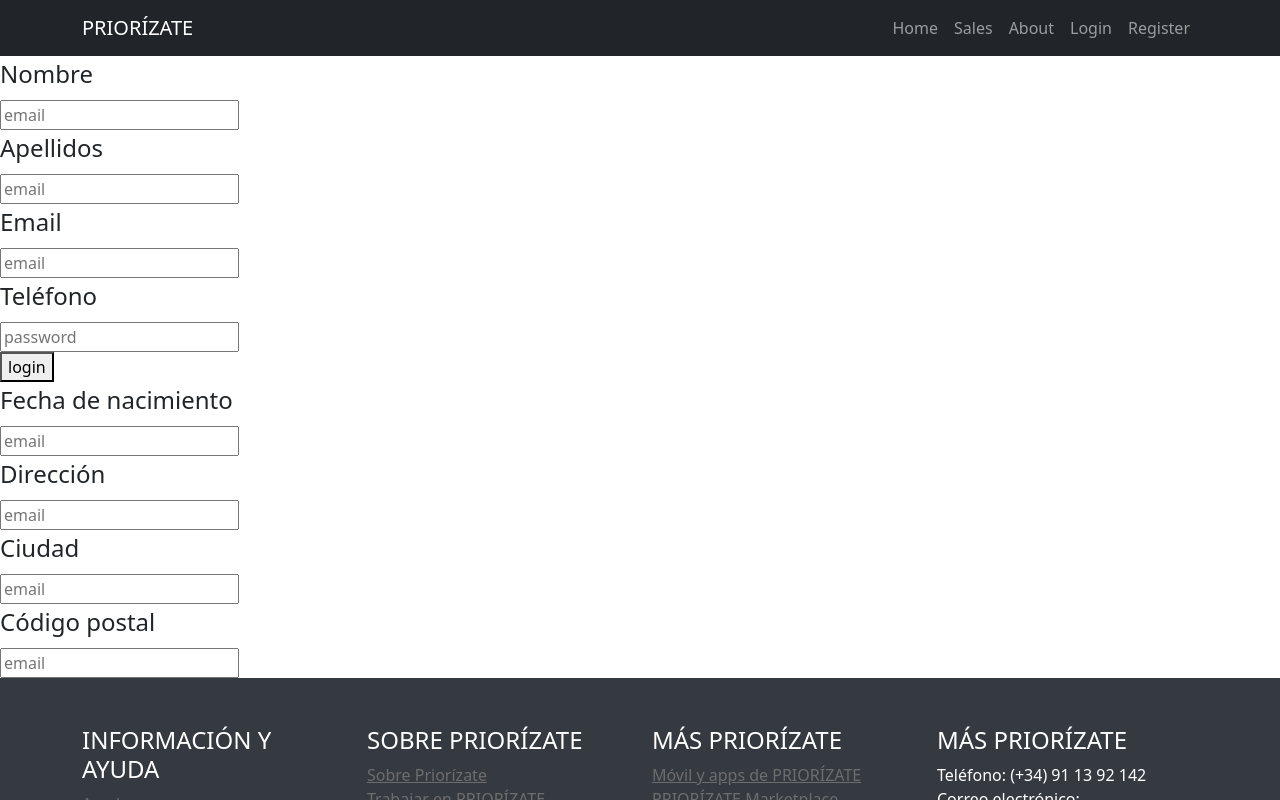
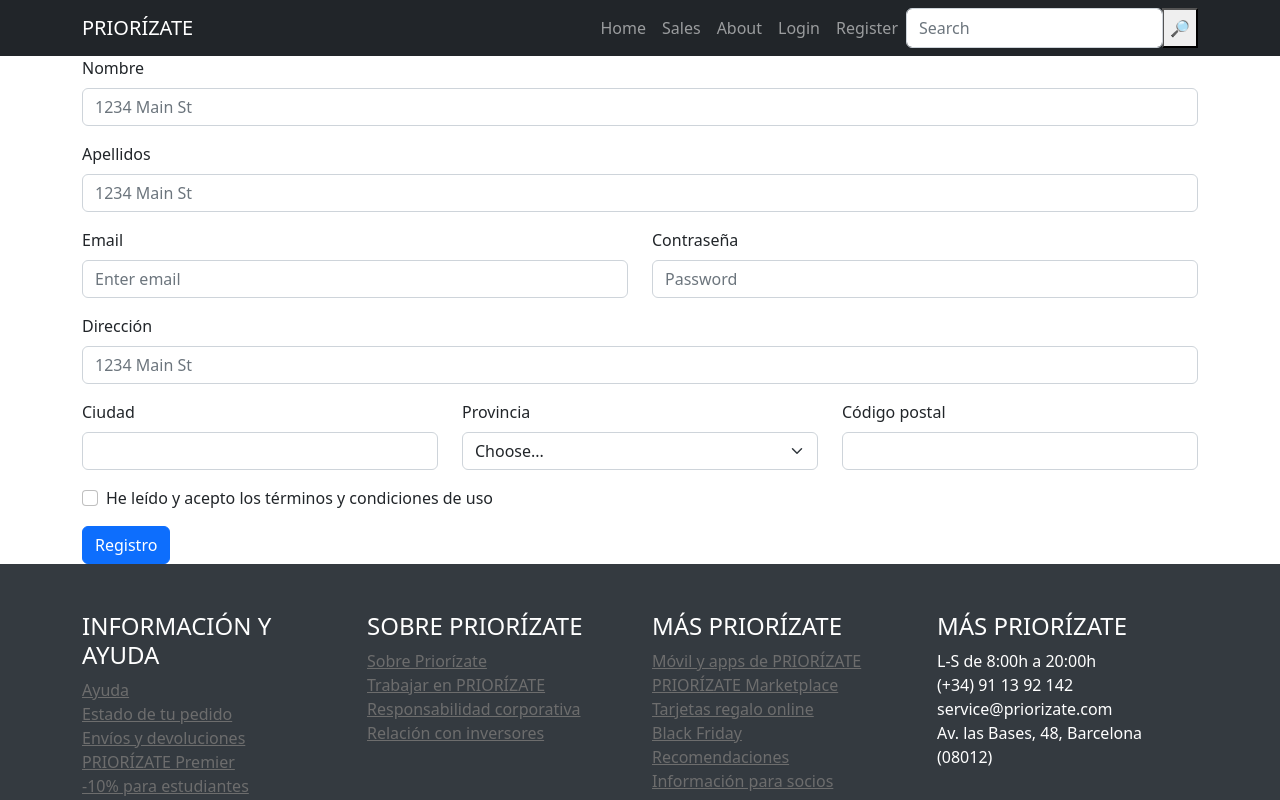
Before and after one commit to vanejogaa/vintage-project, a React (Create React App) app: page /register in a window 1280 px wide. Shown: the top 800 px of the page. Built offline with nearby package versions, Linux system fonts and the light colour scheme.

Commit message:
formulario

```diff
--- a/package.json
+++ b/package.json
@@ -17,6 +17,7 @@
     "react-scripts": "5.0.1",
     "redux": "^4.2.1",
     "redux-thunk": "^2.4.2",
+    "sass": "^1.62.0",
     "styled-components": "^5.3.9",
     "web-vitals": "^2.1.4"
   },
--- a/src/App.css
+++ b/src/App.css
@@ -4,4 +4,6 @@
     --mainLightGrey: rgba(172, 172, 172);
     --mainWhite: #fff;
     --mainBlue: #007bff;
+    background-color: #343a40;
+
 }
--- a/src/components/NavigationComponent/NavigationComponent.js
+++ b/src/components/NavigationComponent/NavigationComponent.js
@@ -20,6 +20,11 @@
           <Link className='nav-link' to='/about'>About</Link>
           <Link className='nav-link' to='/login'>Login</Link>
           <Link className='nav-link' to='/register'>Register</Link>
+          <div class="input-group rounded">
+          <input type="search" class="form-control rounded" placeholder="Search" aria-label="Search" aria-describedby="search-addon" />
+          <button class="fas fa-search">🔎</button>
+
+          </div>
         </Nav>
       </Container>
     </Navbar>
--- a/src/components/footer/Footer.js
+++ b/src/components/footer/Footer.js
@@ -45,11 +45,9 @@
         <div className="col-md-3 col-sm-6">
             <h4>MÁS PRIORÍZATE</h4>
             <ul className="list-unstyled">
-                <li>Teléfono: (+34) 91 13 92 142</li>
-                <li>Correo electrónico: service@priorizate.com</li>
-                <li>Horario de atención:
-                <br/>Lunes a viernes de 8:00h a 20:00h, sábados de 8:00h a 18:00h</li>
-                <li>Dirección:</li>
+                <li>L-S de 8:00h a 20:00h</li>
+                <li>(+34) 91 13 92 142</li>
+                <li>service@priorizate.com</li>
                 <li>Av. las Bases, 48, Barcelona (08012)</li>
             </ul>
         </div>
@@ -57,8 +55,7 @@
         {/*Footer Bottom */}
         <div className="footer-bottom">
             <p className="text-xs-center">
-                &copy;{new Date().getFullYear()} PRIORÍZATE - All Rights
-                Reserved
+                &copy;{new Date().getFullYear()} PRIORÍZATE. Todos los derechos reservados.
             </p>
         </div>
         </div>
--- a/src/index.js
+++ b/src/index.js
@@ -2,7 +2,7 @@
 import "bootstrap/dist/css/bootstrap.min.css";
 import App from './App';
 import { BrowserRouter } from 'react-router-dom';
-
+import 'bootstrap/dist/css/bootstrap.min.css';
 
 const root = ReactDOM.createRoot(document.getElementById('root'));
 root.render(
--- /dev/null
+++ b/src/pages/HomePage.css
@@ -0,0 +1,3 @@
+Container {
+    margin-block-end: 20%;
+}
--- a/src/pages/LoginPage.js
+++ b/src/pages/LoginPage.js
@@ -35,6 +35,7 @@
             <legend>password</legend>
             <input value={userLoginData.pass} onChange={(e)=>setUserLoginData({...userLoginData, pass: e.target.value})} placeholder='password' type='password'/>
         </fieldset>
+        <br/>
         <button onClick={onLogin}>login</button>
     </form>
   </div>
--- a/src/pages/LoginPage.module.css
+++ b/src/pages/LoginPage.module.css
@@ -0,0 +1,4 @@
+.LoginPage {
+    text-align: center;
+    margin-block-end: 20%;
+}
--- a/src/pages/RegisterPage.js
+++ b/src/pages/RegisterPage.js
@@ -1,68 +1,70 @@
-import React, { useState } from 'react';
-import PropTypes from 'prop-types';
-import { login } from '../api/auth.api';
-import styles from './RegisterPage.module.css';
+import { Container } from 'react-bootstrap';
+import Button from 'react-bootstrap/Button';
+import Col from 'react-bootstrap/Col';
+import Form from 'react-bootstrap/Form';
+import Row from 'react-bootstrap/Row';
 
+function GridComplexExample() {
+  return (
+    <Container>
+    <Form>
+    <Form.Group className="mb-3" controlId="formGridAddress1">
+        <Form.Label>Nombre</Form.Label>
+        <Form.Control placeholder="1234 Main St" />
+      </Form.Group>
 
-const RegisterPage = () => {
+      <Form.Group className="mb-3" controlId="formGridAddress1">
+        <Form.Label>Apellidos</Form.Label>
+        <Form.Control placeholder="1234 Main St" />
+      </Form.Group>
 
-    const [userRegisterData, setUserRegisterData] = useState({email: '', pass: ''})
-    const [registerAlert, setRegisterAlert] = useState('')
+      <Row className="mb-3">
+        <Form.Group as={Col} controlId="formGridEmail">
+          <Form.Label>Email</Form.Label>
+          <Form.Control type="email" placeholder="Enter email" />
+        </Form.Group>
 
-    function onRegister(e){
-        e.preventDefault()
-        const user = login(userRegisterData.email,userRegisterData.pass)
+        <Form.Group as={Col} controlId="formGridPassword">
+          <Form.Label>Contraseña</Form.Label>
+          <Form.Control type="password" placeholder="Password" />
+        </Form.Group>
+      </Row>
 
-        if(user){
-            alert('LOGIN CORRECTO')
-            setRegisterAlert('')
-        }
-        else{
-            setUserRegisterData({email: '', pass: ''})
-            setRegisterAlert('Login incorrecto')
-        }
+      <Form.Group className="mb-3" controlId="formGridAddress1">
+        <Form.Label>Dirección</Form.Label>
+        <Form.Control placeholder="1234 Main St" />
+      </Form.Group>
 
-    }
+      <Row className="mb-3">
+        <Form.Group as={Col} controlId="formGridCity">
+          <Form.Label>Ciudad</Form.Label>
+          <Form.Control />
+        </Form.Group>
 
-  return(
-  <div className={styles.RegisterPage}>
-  <span style={{color: 'red'}}>{registerAlert}</span>
-    <form>
-    <fieldset>
-            <legend>Nombre</legend>
-            <input value={userRegisterData.email} onChange={(e)=>setUserRegisterData({...userRegisterData, email: e.target.value})} placeholder='email'/>
-        </fieldset>
-        <fieldset>
-            <legend>Apellidos</legend>
-            <input value={userRegisterData.email} onChange={(e)=>setUserRegisterData({...userRegisterData, email: e.target.value})} placeholder='email'/>
-        </fieldset>
-        <fieldset>
-            <legend>Email</legend>
-            <input value={userRegisterData.email} onChange={(e)=>setUserRegisterData({...userRegisterData, email: e.target.value})} placeholder='email'/>
-        </fieldset>
-        <fieldset>
-            <legend>Teléfono</legend>
-            <input value={userRegisterData.pass} onChange={(e)=>setUserRegisterData({...userRegisterData, pass: e.target.value})} placeholder='password' type='password'/>
-        </fieldset>
-        <button onClick={onRegister}>login</button>
-        <fieldset>
-            <legend>Fecha de nacimiento</legend>
-            <input value={userRegisterData.email} onChange={(e)=>setUserRegisterData({...userRegisterData, email: e.target.value})} placeholder='email'/>
-        </fieldset><fieldset>
-            <legend>Dirección</legend>
-            <input value={userRegisterData.email} onChange={(e)=>setUserRegisterData({...userRegisterData, email: e.target.value})} placeholder='email'/>
-        </fieldset>
-        <fieldset>
-            <legend>Ciudad</legend>
-            <input value={userRegisterData.email} onChange={(e)=>setUserRegisterData({...userRegisterData, email: e.target.value})} placeholder='email'/>
-        </fieldset>
-        <fieldset>
-            <legend>Código postal</legend>
-            <input value={userRegisterData.email} onChange={(e)=>setUserRegisterData({...userRegisterData, email: e.target.value})} placeholder='email'/>
-        </fieldset>
-    </form>
-  </div>
-  )
-};
+        <Form.Group as={Col} controlId="formGridState">
+          <Form.Label>Provincia</Form.Label>
+          <Form.Select defaultValue="Choose...">
+            <option>Choose...</option>
+            <option>...</option>
+          </Form.Select>
+        </Form.Group>
 
-export default RegisterPage;
+        <Form.Group as={Col} controlId="formGridZip">
+          <Form.Label>Código postal</Form.Label>
+          <Form.Control />
+        </Form.Group>
+      </Row>
+
+      <Form.Group className="mb-3" id="formGridCheckbox">
+        <Form.Check type="checkbox" label="He leído y acepto los términos y condiciones de uso" />
+      </Form.Group>
+
+      <Button variant="primary" type="submit">
+        Registro
+      </Button>
+    </Form>
+    </Container>
+  );
+}
+
+export default GridComplexExample;
--- a/src/pages/RegisterPage.module.css
+++ b/src/pages/RegisterPage.module.css
@@ -0,0 +1,3 @@
+Button {
+    color:black;
+}
```
Also changed, not shown: src/pages/SalesPage.js (line endings or trailing spaces), 1 other file (tests, documents, lock files or other folders).
